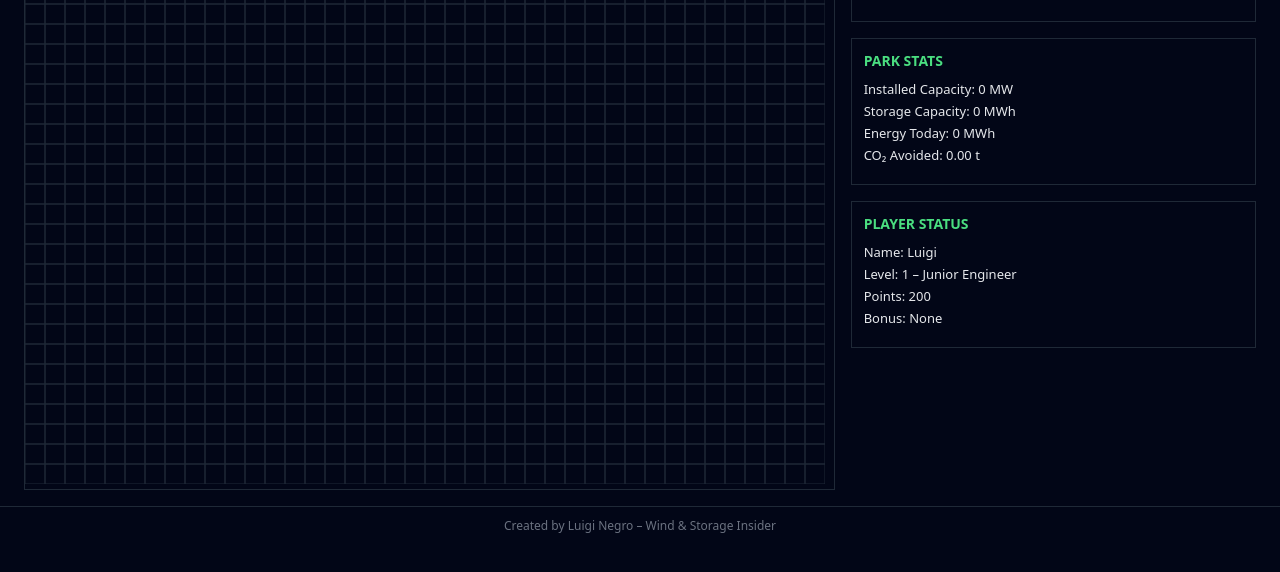
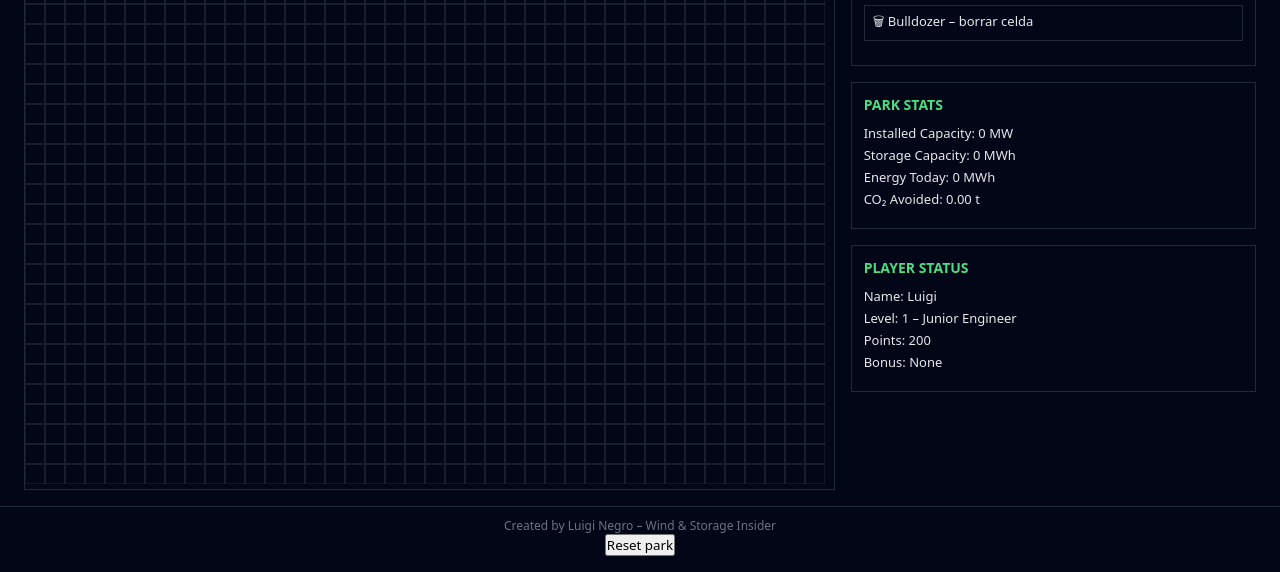
Before and after one commit to Batterex/build-your-windpark, a plain HTML site: page index.html in a window 1280 px wide. Shown: the part 390-962 px from the top of the page. Before the commit the page ends 940 px from the top, so only its background shows below. Drawn offline with Linux system fonts and the light colour scheme; no server answers.

Commit message:
Update index.html

```diff
--- a/index.html
+++ b/index.html
@@ -56,6 +56,10 @@
           <img src="assets/icons/solar.svg" alt="" />
           Solar – 10 pts
         </button>
+        <!-- Nuevo: modo bulldozer (borrar celdas) -->
+      <button class="build-btn" data-asset="bulldozer">
+        🗑 Bulldozer – borrar celda
+      </button>
       </section>
 
       <section class="stats-panel">
@@ -76,11 +80,15 @@
     </aside>
   </main>
 
-  <footer class="footer">
+    <footer class="footer">
     Created by Luigi Negro – Wind & Storage Insider
+    <br />
+    <button id="btn-reset-park">Reset park</button>
   </footer>
 
   <script src="api.js"></script>
   <script src="game.js"></script>
 </body>
 </html>
+
+</html>
```
